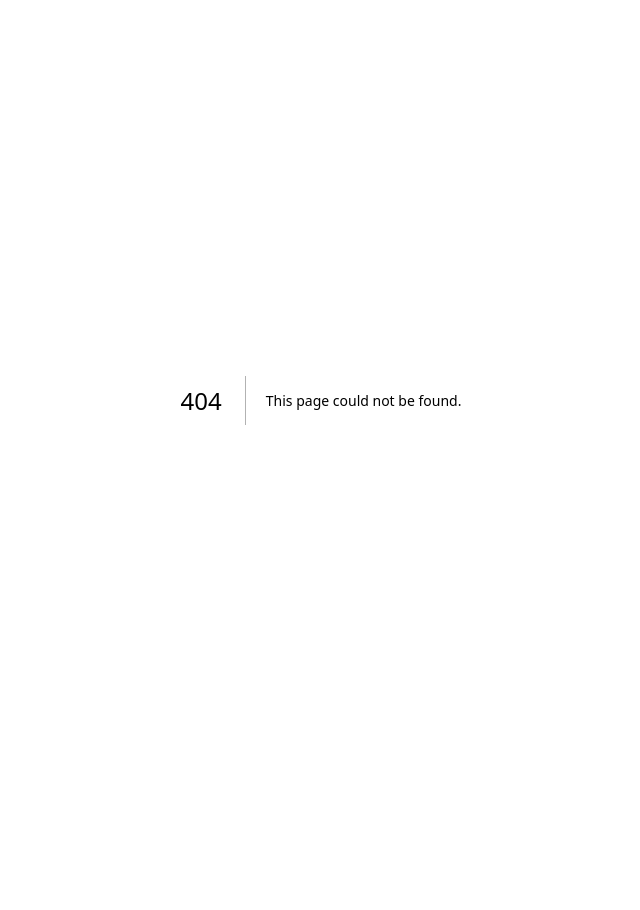
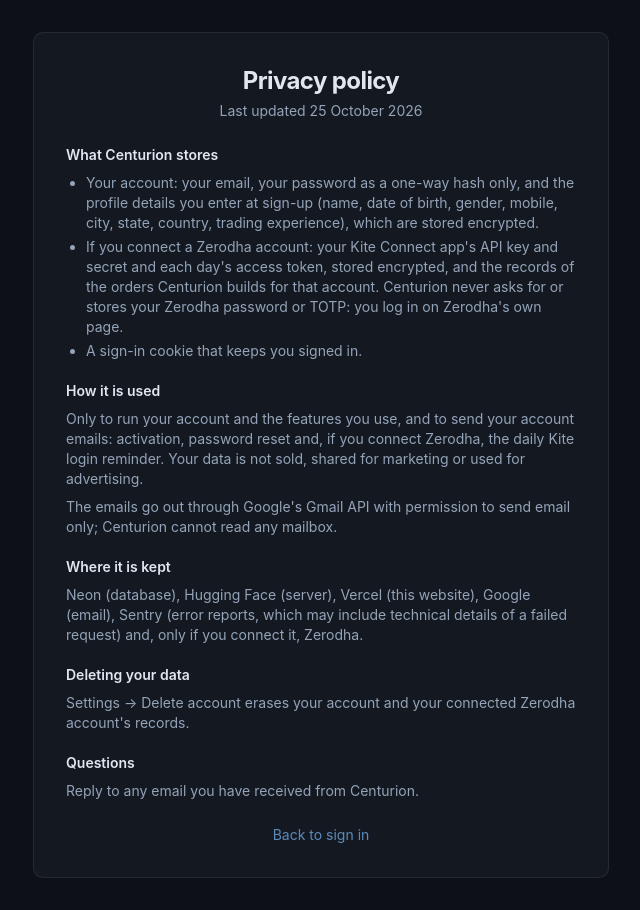
Before and after one commit to srees16/centurion_core-fe, a Next.js app: page /privacy in a window 1280 px wide. Before the commit this address had no page. Shown: the whole page, without its empty margins (319-959 px from the left). Before the commit the page ends 800 px from the top, so only its background shows below. Built offline with nearby package versions, Linux system fonts and the light colour scheme.

Commit message:
feat: add privacy policy page and update public paths in proxy

```diff
--- a/app/login/page.tsx
+++ b/app/login/page.tsx
@@ -131,7 +131,8 @@
           </p>
 
           <p className="text-xs text-center text-muted-foreground">
-            Centurion Capital LLC — Enterprise Trading Platform
+            Centurion Capital LLC — Enterprise Trading Platform ·{" "}
+            <Link href="/privacy" className="hover:underline">Privacy</Link>
           </p>
         </div>
       </div>
--- /dev/null
+++ b/app/privacy/page.tsx
@@ -0,0 +1,63 @@
+import Link from "next/link";
+
+import { AuthCard } from "@/components/auth/auth-card";
+
+export const metadata = { title: "Privacy policy · Centurion" };
+
+/** The public privacy policy (tracker MU2): Google publishes the account emails' OAuth app only with one. */
+export default function PrivacyPage() {
+  return (
+    <AuthCard title="Privacy policy" subtitle="Last updated 25 October 2026" wide>
+      <div className="space-y-5 text-sm text-muted-foreground">
+        <section className="space-y-2">
+          <h2 className="font-semibold text-foreground">What Centurion stores</h2>
+          <ul className="list-disc pl-5 space-y-1">
+            <li>
+              Your account: your email, your password as a one-way hash only, and the profile details you enter at
+              sign-up (name, date of birth, gender, mobile, city, state, country, trading experience), which are stored
+              encrypted.
+            </li>
+            <li>
+              If you connect a Zerodha account: your Kite Connect app&apos;s API key and secret and each day&apos;s access
+              token, stored encrypted, and the records of the orders Centurion builds for that account. Centurion never
+              asks for or stores your Zerodha password or TOTP: you log in on Zerodha&apos;s own page.
+            </li>
+            <li>A sign-in cookie that keeps you signed in.</li>
+          </ul>
+        </section>
+        <section className="space-y-2">
+          <h2 className="font-semibold text-foreground">How it is used</h2>
+          <p>
+            Only to run your account and the features you use, and to send your account emails: activation, password
+            reset and, if you connect Zerodha, the daily Kite login reminder. Your data is not sold, shared for
+            marketing or used for advertising.
+          </p>
+          <p>
+            The emails go out through Google&apos;s Gmail API with permission to send email only; Centurion cannot read
+            any mailbox.
+          </p>
+        </section>
+        <section className="space-y-2">
+          <h2 className="font-semibold text-foreground">Where it is kept</h2>
+          <p>
+            Neon (database), Hugging Face (server), Vercel (this website), Google (email), Sentry (error reports, which
+            may include technical details of a failed request) and, only if you connect it, Zerodha.
+          </p>
+        </section>
+        <section className="space-y-2">
+          <h2 className="font-semibold text-foreground">Deleting your data</h2>
+          <p>
+            Settings → Delete account erases your account and your connected Zerodha account&apos;s records.
+          </p>
+        </section>
+        <section className="space-y-2">
+          <h2 className="font-semibold text-foreground">Questions</h2>
+          <p>Reply to any email you have received from Centurion.</p>
+        </section>
+      </div>
+      <p className="text-sm text-center">
+        <Link href="/login" className="text-primary hover:underline">Back to sign in</Link>
+      </p>
+    </AuthCard>
+  );
+}
--- a/proxy.ts
+++ b/proxy.ts
@@ -1,8 +1,8 @@
 import { NextResponse } from "next/server";
 import type { NextRequest } from "next/server";
 
-// Signed-out pages: sign-in, and self-service sign-up, activation and password reset (MU2)
-const PUBLIC_PATHS = ["/login", "/signup", "/activate", "/forgot-password", "/reset-password", "/api"];
+// Signed-out pages: sign-in, and self-service sign-up, activation, password reset and the privacy policy (MU2)
+const PUBLIC_PATHS = ["/login", "/signup", "/activate", "/forgot-password", "/reset-password", "/privacy", "/api"];
 
 // Next 16's proxy (was middleware.ts): runs on Node before every matched request
 export function proxy(request: NextRequest) {
```
